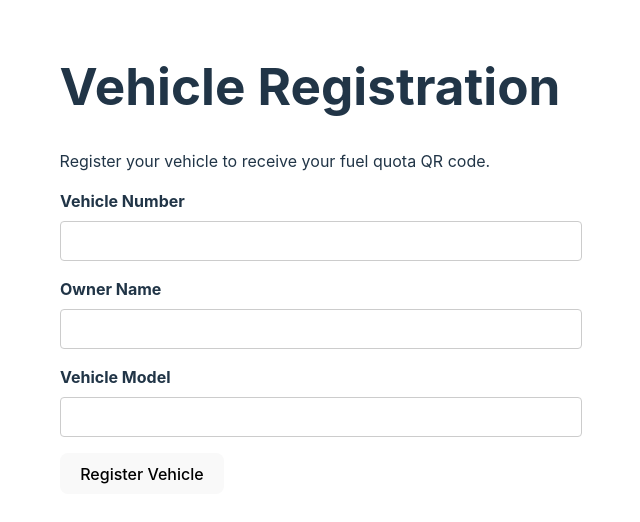
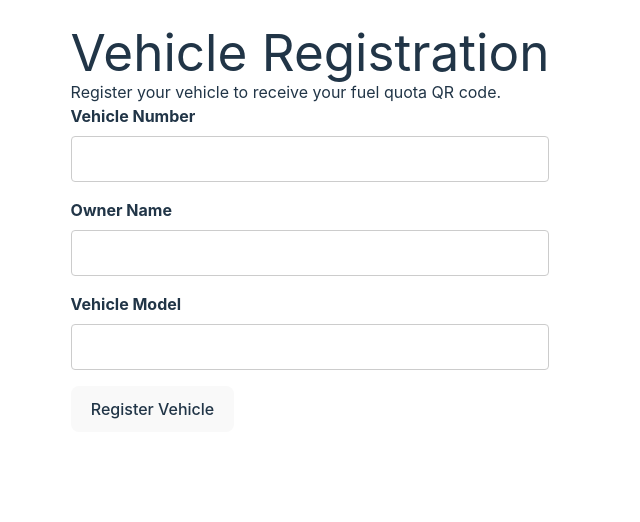
Before and after one commit to isharadh2002/FuelWiseLK, a React (Vite) app in the folder Front-End/: page / in a window 1280 px wide. Shown: the top 522 px of the page, without its empty margins (330-970 px from the left). Built offline with nearby package versions, Linux system fonts and the light colour scheme.

Commit message:
Install Tailwind-->tailwind.config.js

```diff
--- a/Front-End/src/components/common/Header.jsx
+++ b/Front-End/src/components/common/Header.jsx
@@ -57,12 +57,18 @@ function Header() {
                         headerOperations()
                     }
 
-                    <Tab label="LOGO"/>
 
 
 
 
-                </Tabs>
+
+
+
+          </Tabs>
+          <Button variant="contained" sx={{
+            bgcolor: "black",
+            borderRadius:10,px
+          }}>Register</Button>
 
             </Box>
             </div>
--- a/Front-End/src/index.css
+++ b/Front-End/src/index.css
@@ -1,3 +1,8 @@
+@tailwind base;
+@tailwind components;
+@tailwind utilities;
+
+
 :root {
   font-family: Inter, system-ui, Avenir, Helvetica, Arial, sans-serif;
   line-height: 1.5;
--- /dev/null
+++ b/Front-End/tailwind.config.js
@@ -0,0 +1,9 @@
+/** @type {import('tailwindcss').Config} */
+export default {
+  content: [    "./src/**/*.{js,jsx,ts,tsx}",
+  ],
+  theme: {
+    extend: {},
+  },
+  plugins: [],
+}
```
